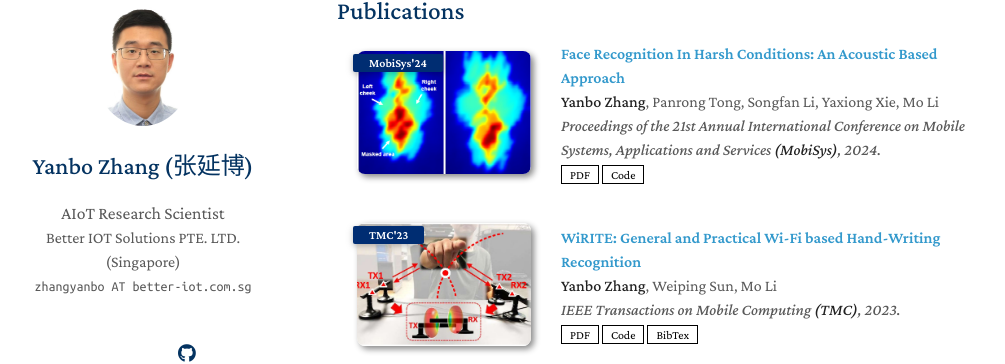
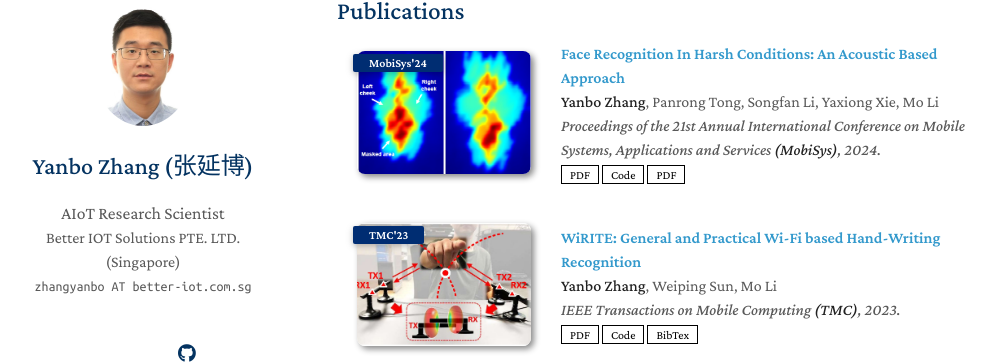
Before and after one commit to yanbozhang003/yanbozhang003.github.io, a Jekyll site: the page built from index.md, in a window 1280 px wide and 900 px high, scrolled down 504 px. Shown: the part 92-456 px from the top of the window, without its empty margins (133-1138 px from the left). Built offline with Jekyll 4.4.1, drawn with Linux system fonts in a browser that asks for light colours; nearby versions of some CDN libraries; a style sheet for code colours, icons or effects is not loaded; our own code applies the rules of GitHub Pages for plain Markdown files.

Commit message:
Update publications.md

```diff
--- a/_includes/publications.md
+++ b/_includes/publications.md
@@ -27,6 +27,9 @@
       {% if link.code %}
       <a href="{{ link.code }}" class="btn btn-sm z-depth-0" role="button" target="_blank" style="font-size:12px;">Code</a>
       {% endif %}
+      {% if link.slides %}
+      <a href="{{ link.slides }}" class="btn btn-sm z-depth-0" role="button" target="_blank" style="font-size:12px;">PDF</a>
+      {% endif %}
       {% if link.page %}
       <a href="{{ link.page }}" class="btn btn-sm z-depth-0" role="button" target="_blank" style="font-size:12px;">Project Page</a>
       {% endif %}
```
